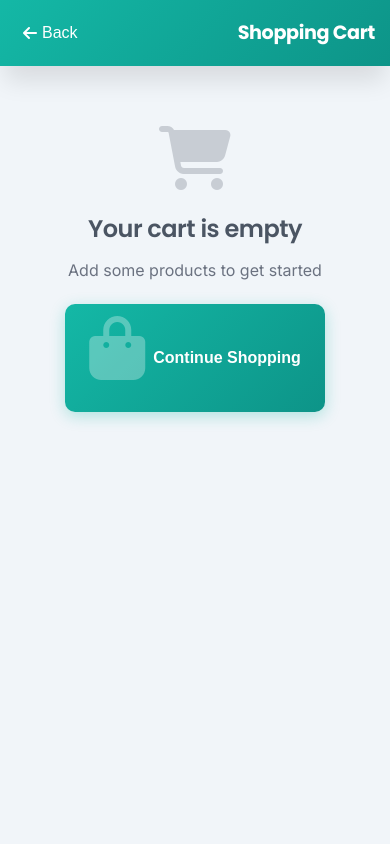
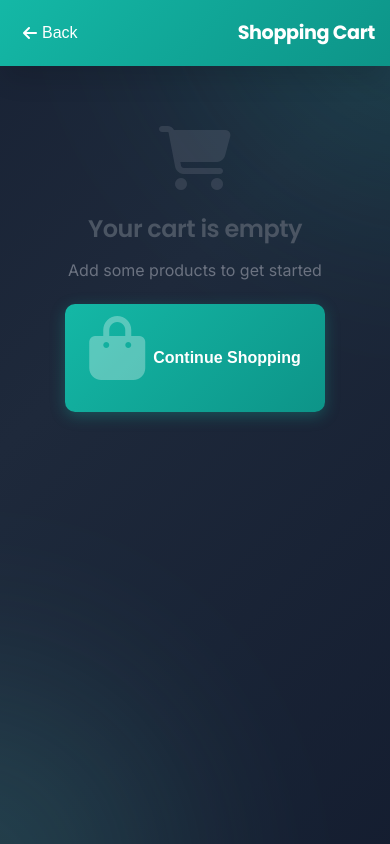
Before and after one commit to mhribrarhussain/wholesale, an Angular app: page /cart in a window 390 px wide. Built offline with nearby package versions, Linux system fonts and the light colour scheme.

Commit message:
Implement iPhone-style glassmorphism with water-like animations

```diff
--- a/src/styles.css
+++ b/src/styles.css
@@ -25,11 +25,76 @@
 
 body {
     font-family: 'Inter', -apple-system, BlinkMacSystemFont, 'Segoe UI', Roboto, sans-serif;
-    background: var(--light);
+    background: linear-gradient(135deg, #0f172a 0%, #1e293b 50%, #0f172a 100%);
+    background-size: 200% 200%;
+    animation: gradientShift 15s ease infinite;
     color: var(--dark);
     line-height: 1.6;
     -webkit-font-smoothing: antialiased;
     -moz-osx-font-smoothing: grayscale;
+    min-height: 100vh;
+    position: relative;
+}
+
+/* Animated Background Gradient */
+@keyframes gradientShift {
+    0% {
+        background-position: 0% 50%;
+    }
+
+    50% {
+        background-position: 100% 50%;
+    }
+
+    100% {
+        background-position: 0% 50%;
+    }
+}
+
+/* Floating Orbs for Water Effect */
+body::before,
+body::after {
+    content: '';
+    position: fixed;
+    border-radius: 50%;
+    filter: blur(100px);
+    opacity: 0.15;
+    z-index: 0;
+    pointer-events: none;
+}
+
+body::before {
+    width: 500px;
+    height: 500px;
+    background: var(--primary);
+    top: -250px;
+    right: -250px;
+    animation: float 20s ease-in-out infinite;
+}
+
+body::after {
+    width: 400px;
+    height: 400px;
+    background: var(--primary-light);
+    bottom: -200px;
+    left: -200px;
+    animation: float 25s ease-in-out infinite reverse;
+}
+
+@keyframes float {
+
+    0%,
+    100% {
+        transform: translate(0, 0) rotate(0deg);
+    }
+
+    33% {
+        transform: translate(50px, -50px) rotate(120deg);
+    }
+
+    66% {
+        transform: translate(-50px, 50px) rotate(240deg);
+    }
 }
 
 h1,
@@ -47,6 +112,8 @@ h6 {
     max-width: 1200px;
     margin: 0 auto;
     padding: 0 15px;
+    position: relative;
+    z-index: 1;
 }
 
 /* Header */
@@ -245,9 +312,14 @@ h6 {
 
 /* Search Section */
 .search-section {
-    background: var(--white);
-    padding: 15px 0;
-    box-shadow: var(--shadow);
+    background: rgba(255, 255, 255, 0.7);
+    backdrop-filter: blur(20px) saturate(180%);
+    -webkit-backdrop-filter: blur(20px) saturate(180%);
+    border-bottom: 1px solid rgba(255, 255, 255, 0.3);
+    padding: 20px 0;
+    box-shadow: 0 4px 20px rgba(0, 0, 0, 0.05);
+    position: relative;
+    z-index: 10;
 }
 
 .search-box {
@@ -309,11 +381,16 @@ select:focus {
 }
 
 .product-card {
-    background: var(--white);
-    border-radius: 16px;
+    background: rgba(255, 255, 255, 0.9);
+    backdrop-filter: blur(20px) saturate(180%);
+    -webkit-backdrop-filter: blur(20px) saturate(180%);
+    border: 1px solid rgba(255, 255, 255, 0.3);
+    border-radius: 20px;
     overflow: hidden;
-    box-shadow: 0 4px 20px rgba(0, 0, 0, 0.08);
-    transition: all 0.4s cubic-bezier(0.4, 0, 0.2, 1);
+    box-shadow:
+        0 8px 32px rgba(0, 0, 0, 0.1),
+        inset 0 1px 0 rgba(255, 255, 255, 0.6);
+    transition: all 0.5s cubic-bezier(0.23, 1, 0.32, 1);
     position: relative;
 }
 
@@ -326,7 +403,7 @@ select:focus {
     height: 4px;
     background: linear-gradient(90deg, var(--primary), var(--primary-light));
     transform: scaleX(0);
-    transition: transform 0.3s ease;
+    transition: transform 0.4s ease;
 }
 
 .product-card:hover::before {
@@ -334,8 +411,11 @@ select:focus {
 }
 
 .product-card:hover {
-    transform: translateY(-8px) scale(1.02);
-    box-shadow: var(--shadow-xl);
+    transform: translateY(-12px) scale(1.03);
+    box-shadow:
+        0 20px 60px rgba(0, 0, 0, 0.2),
+        inset 0 1px 0 rgba(255, 255, 255, 0.8);
+    border-color: rgba(20, 184, 166, 0.3);
 }
 
 .product-image {
@@ -451,14 +531,23 @@ select:focus {
 
 /* Cart */
 .cart-item {
-    background: var(--white);
-    padding: 15px;
-    border-radius: 12px;
-    margin-bottom: 15px;
+    background: rgba(255, 255, 255, 0.8);
+    backdrop-filter: blur(20px) saturate(180%);
+    -webkit-backdrop-filter: blur(20px) saturate(180%);
+    border: 1px solid rgba(255, 255, 255, 0.3);
+    padding: 18px;
+    border-radius: 16px;
+    margin-bottom: 16px;
     display: flex;
     gap: 15px;
-    box-shadow: var(--shadow);
+    box-shadow: 0 4px 20px rgba(0, 0, 0, 0.08);
     position: relative;
+    transition: all 0.3s ease;
+}
+
+.cart-item:hover {
+    transform: translateX(4px);
+    box-shadow: 0 6px 30px rgba(0, 0, 0, 0.12);
 }
 
 .cart-item-image {
@@ -505,11 +594,14 @@ select:focus {
 }
 
 .cart-summary {
-    background: var(--white);
-    padding: 20px;
-    border-radius: 12px;
+    background: rgba(255, 255, 255, 0.8);
+    backdrop-filter: blur(20px) saturate(180%);
+    -webkit-backdrop-filter: blur(20px) saturate(180%);
+    border: 1px solid rgba(255, 255, 255, 0.3);
+    padding: 24px;
+    border-radius: 16px;
     margin: 20px 0;
-    box-shadow: var(--shadow);
+    box-shadow: 0 8px 32px rgba(0, 0, 0, 0.1);
 }
 
 .cart-summary h3 {
@@ -840,7 +932,9 @@ select:focus {
     left: 0;
     width: 100%;
     height: 100%;
-    background: rgba(0, 0, 0, 0.5);
+    background: rgba(15, 23, 42, 0.7);
+    backdrop-filter: blur(10px);
+    -webkit-backdrop-filter: blur(10px);
     z-index: 1000;
     overflow-y: auto;
 }
@@ -850,15 +944,43 @@ select:focus {
     align-items: center;
     justify-content: center;
     padding: 20px;
+    animation: fadeIn 0.3s ease;
+}
+
+@keyframes fadeIn {
+    from {
+        opacity: 0;
+    }
+
+    to {
+        opacity: 1;
+    }
 }
 
 .modal-content {
-    background: var(--white);
-    border-radius: 12px;
+    background: rgba(255, 255, 255, 0.95);
+    backdrop-filter: blur(30px) saturate(180%);
+    -webkit-backdrop-filter: blur(30px) saturate(180%);
+    border: 1px solid rgba(255, 255, 255, 0.4);
+    border-radius: 20px;
     max-width: 500px;
     width: 100%;
     max-height: 90vh;
     overflow-y: auto;
+    box-shadow: 0 20px 60px rgba(0, 0, 0, 0.3);
+    animation: slideUp 0.4s cubic-bezier(0.23, 1, 0.32, 1);
+}
+
+@keyframes slideUp {
+    from {
+        opacity: 0;
+        transform: translateY(40px) scale(0.95);
+    }
+
+    to {
+        opacity: 1;
+        transform: translateY(0) scale(1);
+    }
 }
 
 .modal-header {
```
